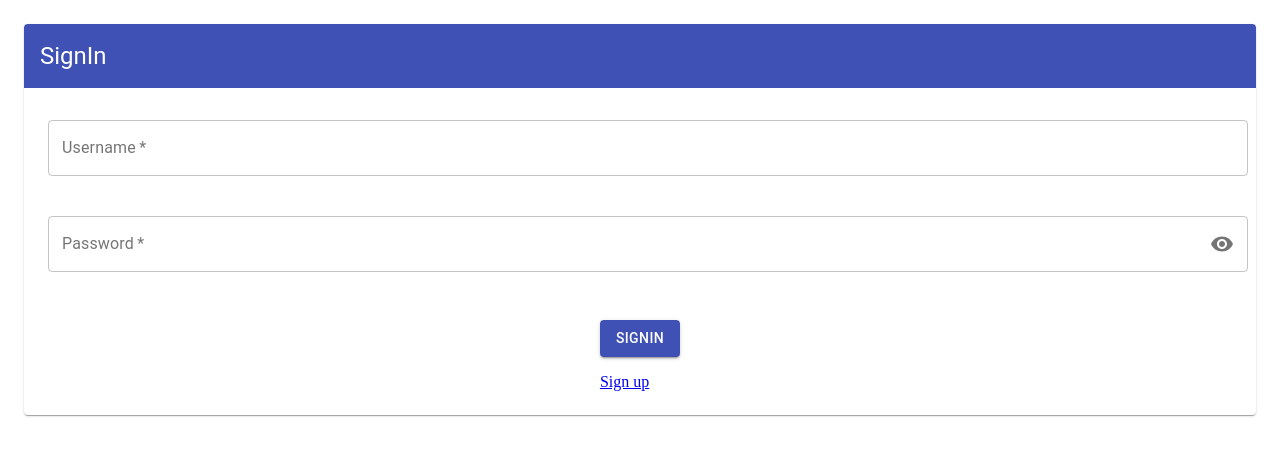
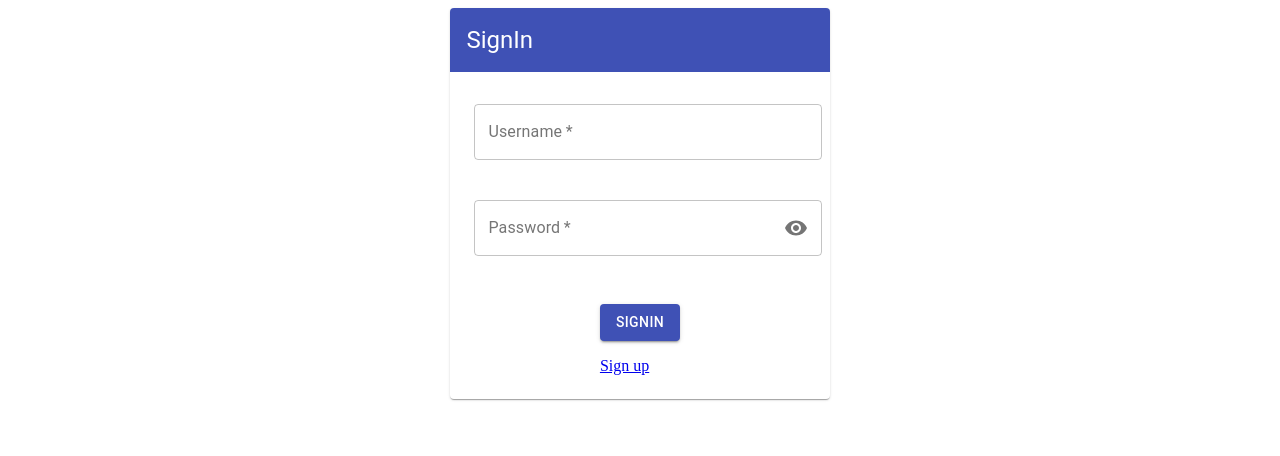
Before and after one commit to slim-hmidi/done_list, a React (Create React App) app in the folder frontend/: page /signin in a window 1280 px wide. Shown: the top 456 px of the page. Built offline with nearby package versions, Linux system fonts and the light colour scheme.

Commit message:
center the signIn and SignUp Forms

```diff
--- a/frontend/src/app/App.tsx
+++ b/frontend/src/app/App.tsx
@@ -21,7 +21,7 @@ function App() {
 
   useEffect(() => {
     dispatch(resetAlert());
-  }, []);
+  }, [dispatch]);
 
   return (
     // <div>{isAuthenticated() ? <h1>Hello World</h1> : <SignIn />}</div>
--- a/frontend/src/features/authentication/signIn/SignInContainer.tsx
+++ b/frontend/src/features/authentication/signIn/SignInContainer.tsx
@@ -16,7 +16,7 @@ const SignIn = () => {
 
   useEffect(() => {
     dispatch(resetAlert());
-  }, []);
+  }, [dispatch]);
 
   return (
     <div>
--- a/frontend/src/features/authentication/signIn/SignInForm.tsx
+++ b/frontend/src/features/authentication/signIn/SignInForm.tsx
@@ -12,10 +12,8 @@ import { signIn } from "../authenticationSlice";
 const useStyles = makeStyles((theme: Theme) =>
   createStyles({
     container: {
-      flexGrow: 1,
-      margin: "auto",
-      maxWidth: "100%",
-      padding: 16,
+      margin: "0 auto",
+      width: "30%",
     },
     item: {
       marginTop: 16,
@@ -89,7 +87,12 @@ const SignIn = ({ pristine, submitting, handleSubmit }: any) => {
           title="SignIn"
           headerColor={true}
         >
-          <Grid container justify="center" spacing={3}>
+          <Grid
+            container
+            alignContent="center"
+            justify="center"
+            spacing={3}
+          >
             <Grid item md={12}>
               <TextField
                 label="Username"
--- a/frontend/src/features/authentication/signUp/SignUpContainer.tsx
+++ b/frontend/src/features/authentication/signUp/SignUpContainer.tsx
@@ -12,7 +12,7 @@ const SignUp = () => {
   );
   useEffect(() => {
     dispatch(resetAlert());
-  }, []);
+  }, [dispatch]);
   const handleClose = () => {
     dispatch(closeAlert());
   };
--- a/frontend/src/features/authentication/signUp/SignUpForm.tsx
+++ b/frontend/src/features/authentication/signUp/SignUpForm.tsx
@@ -13,10 +13,8 @@ import { signUp } from "../authenticationSlice";
 const useStyles = makeStyles((theme: Theme) =>
   createStyles({
     container: {
-      flexGrow: 1,
-      margin: "auto",
-      maxWidth: "100%",
-      padding: 16,
+      margin: "0 auto",
+      width: "30%",
     },
     item: {
       marginTop: 16,
```
